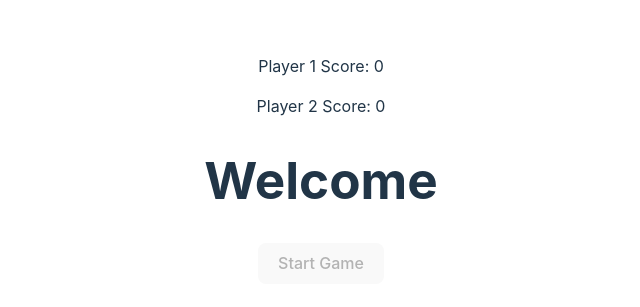
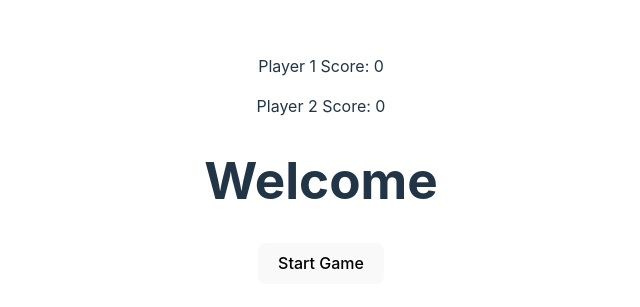
Before and after one commit to yarinmzrc/draw-and-guess, a React app in the folder client/: page / in a window 1280 px wide. Shown: the part 239-546 px from the top of the page, without its empty margins (319-959 px from the left). Built offline with nearby package versions, Linux system fonts and the light colour scheme; no server answers; the HTML template or start-up script is replaced by a standard one.

Commit message:
disable button when start game

```diff
--- a/client/src/components/DrawAndGuessGame.tsx
+++ b/client/src/components/DrawAndGuessGame.tsx
@@ -19,7 +19,7 @@ export const DrawAndGuessGame = ({
   const [role, setRole] = useState("");
   const [image, setImage] = useState("");
   const [message, setMessage] = useState("");
-  const [waitingForSecondPlayer, setWaitingForSecondPlayer] = useState(true);
+  const [waitingForSecondPlayer, setWaitingForSecondPlayer] = useState(false);
   const [gameDifficulty, setGameDifficulty] = useState("");
   const [currentWord, setCurrentWord] = useState("");
   const [playerDrawing, setPlayerDrawing] = useState("player1");
@@ -50,7 +50,9 @@ export const DrawAndGuessGame = ({
   };
 
   const assignRole = (roleFromServer: string) => {
-    if (roleFromServer === "player2") {
+    if (roleFromServer === "player1") {
+      setWaitingForSecondPlayer(true);
+    } else if (roleFromServer === "player2") {
       socketContext?.socket.emit("player2available");
     }
     setRole(roleFromServer);
```
